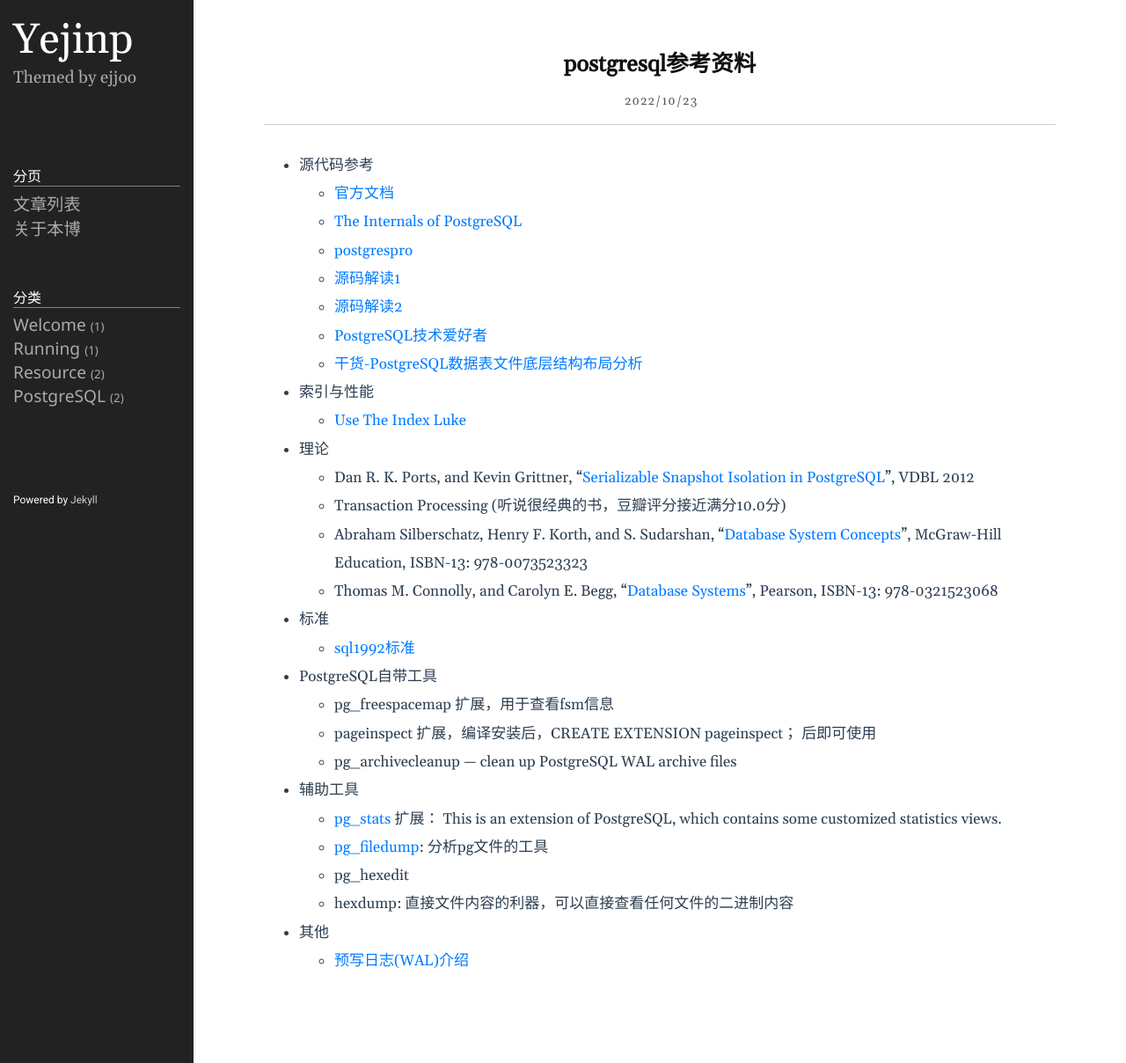
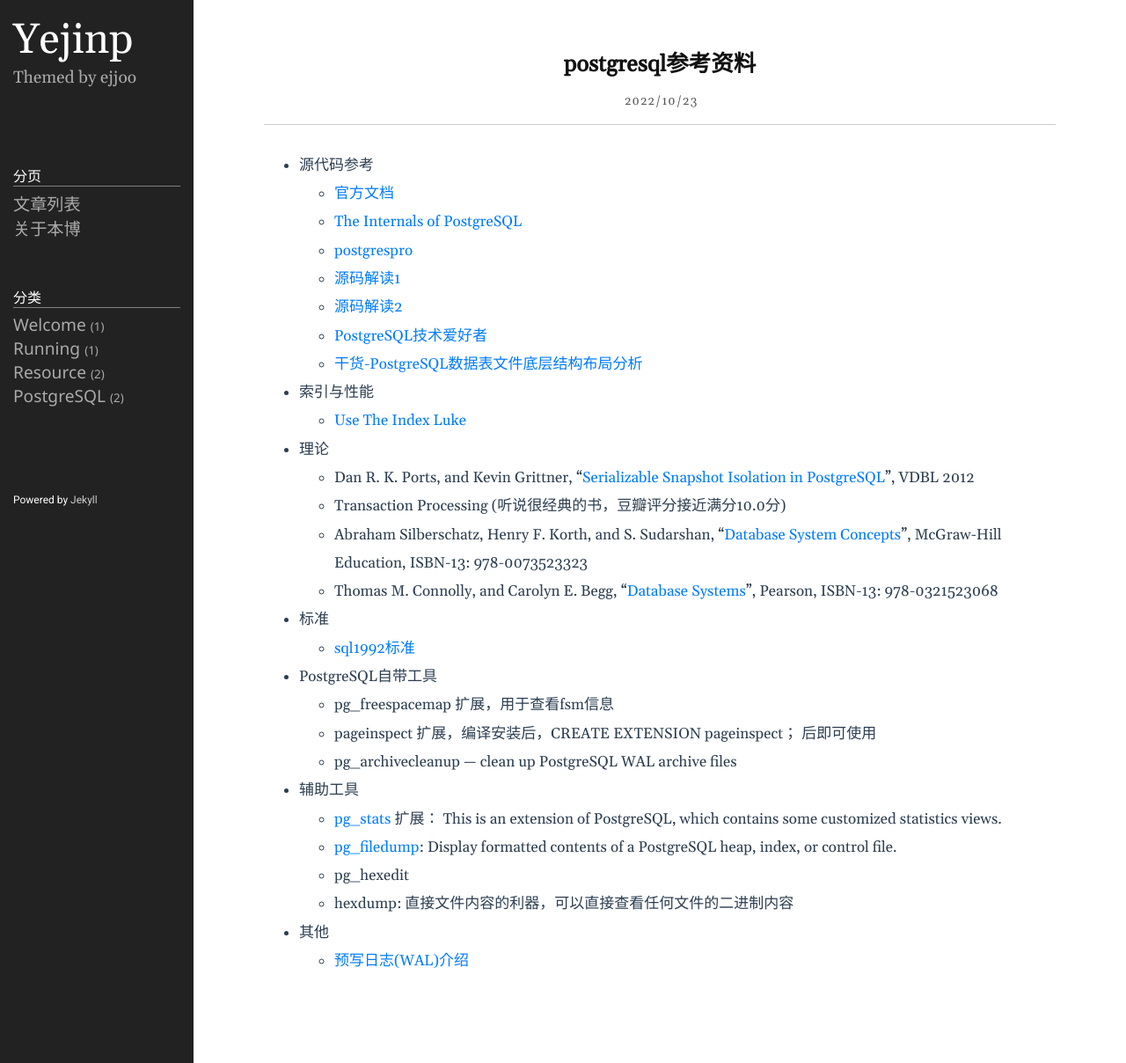
Before and after one commit to yejinp/yejinp.github.io, a Jekyll site: the page built from _posts/2022-10-23-postgresql参考资料.markdown, in a window 1280 px wide. Shown: the whole page at 88% size. Built offline with Jekyll 4.4.1, drawn with Linux system fonts in a browser that asks for light colours.

Commit message:
add _posts/2022-10-23-postgresql参考资料.markdown

```diff
--- a/_posts/2022-10-23-postgresql参考资料.markdown
+++ b/_posts/2022-10-23-postgresql参考资料.markdown
@@ -48,7 +48,7 @@
 
   - [pg_stats](https://github.com/s-hironobu/pg_stats) 扩展： This is an extension of PostgreSQL, which contains some customized statistics views.
 
-  - [pg_filedump](https://github.com/df7cb/pg_filedump): 分析pg文件的工具
+  - [pg_filedump](https://github.com/df7cb/pg_filedump): Display formatted contents of a PostgreSQL heap, index, or control file.
 
   - pg_hexedit
 
```
